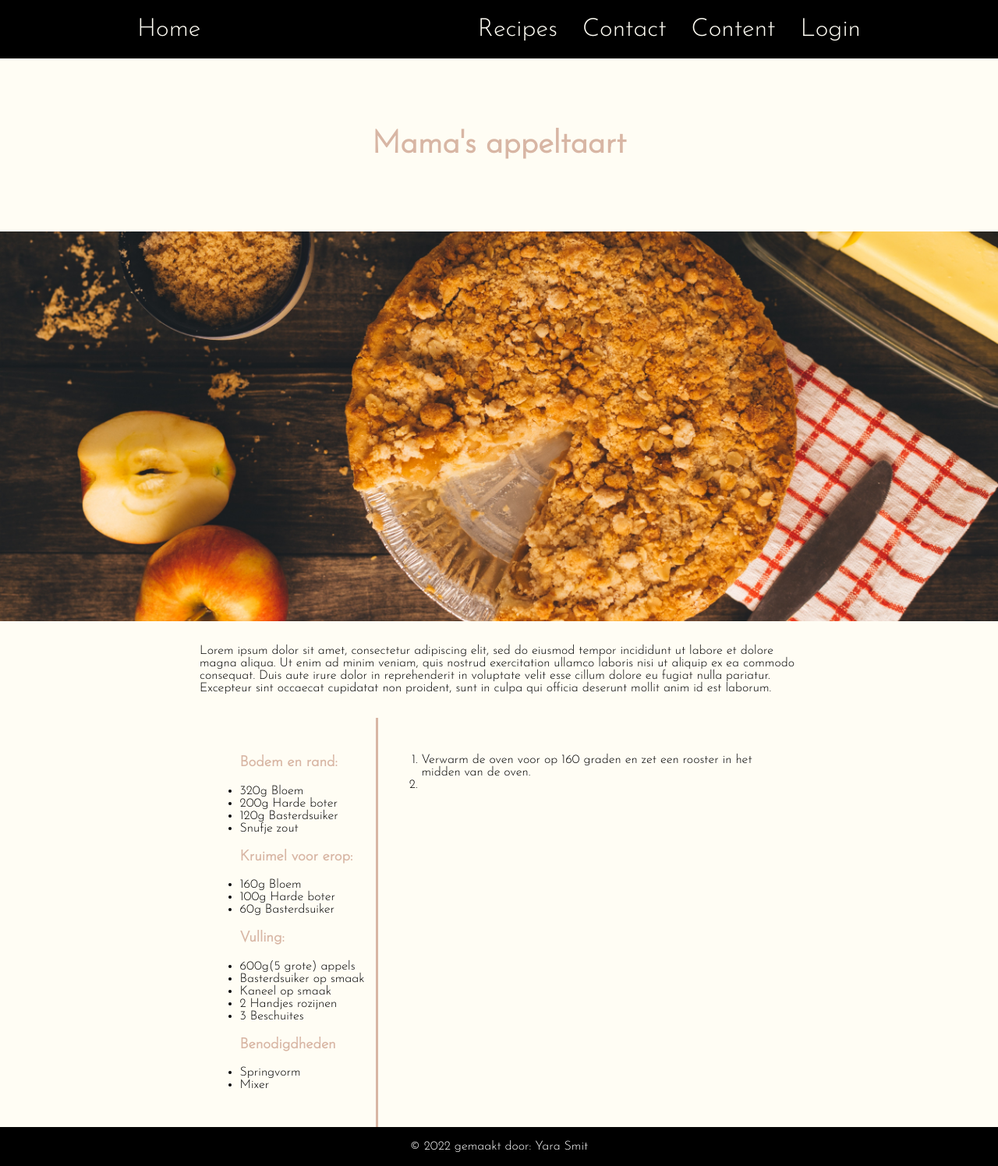
After one commit to levigeers/yaraskitchen, a PHP site: page /html/pages/recipe-single.html in a window 1280 px wide. The commit adds this page. Shown: the whole page at 78% size. Run offline with PHP 8.4, Linux system fonts and the light colour scheme; some web fonts are replaced.

Commit message:
werken aan opmaak en single recipe page

```diff
--- a/css/main.css
+++ b/css/main.css
@@ -5,7 +5,12 @@
     font-family: 'Josefin Sans', sans-serif;
 
     --pageBackgroundColor: #fffdf4;
-    --textColor: #D8B6A4;
+    --textColor: black;
+    --headingColor: #D8B6A4;
+}
+
+h1, h2, h3, h4, h5, h6 {
+    color: var(--headingColor);
 }
 
 body {
@@ -15,3 +20,12 @@ body {
     color: var(--textColor);
     background-color: var(--pageBackgroundColor);
 }
+
+footer {
+    background-color: black;
+    color: white;
+    height: 50px;
+    display: flex;
+    justify-content: center;
+    align-items: center;
+}
--- /dev/null
+++ b/css/pages/recipe-single-page.css
@@ -0,0 +1,33 @@
+h1 {
+    text-align: center;
+    padding: 5% 0;
+    font-size: 250%;
+}
+
+p {
+    margin: 30px 20%;
+}
+
+.banner-applepie {
+    background-image: url(../../media/content/apple-pie.jpg);
+    width: 100%;
+    height: 500px;
+    background-size: cover;
+    background-repeat: no-repeat;
+    background-position: center;
+}
+
+article:first-of-type{
+    border-right: solid #D8B6A4;
+    padding: 30px 15px;
+}
+
+article:last-of-type {
+    width: 40vw;
+    margin: 30px 15px;
+}
+
+.recipecontainer {
+    display: flex;
+    justify-content: center;
+}
--- a/html/pages/login.html
+++ b/html/pages/login.html
@@ -34,5 +34,8 @@
             </div>
         </div>
     </main>
+    <footer>
+        <p>&copy 2022 gemaakt door: Yara Smit</p>
+    </footer>
 </body>
 </html>
--- /dev/null
+++ b/html/pages/recipe-single.html
@@ -0,0 +1,76 @@
+<!DOCTYPE html>
+<html lang="en">
+<head>
+    <meta charset="UTF-8">
+    <meta http-equiv="X-UA-Compatible" content="IE=edge">
+    <meta name="viewport" content="width=device-width, initial-scale=1.0">
+
+    <link rel="stylesheet" href="../../css/main.css">
+    <link rel="stylesheet" href="../../css/navbar.css">
+    <link rel="stylesheet" href="../../css/pages/home-page.css">
+    <link rel="stylesheet" href="../../css/pages/recipe-single-page.css">
+
+    <title>Recipe</title>
+</head>
+<body>
+    <!-- Navbar -->
+    <nav>
+        <a href="../../index.html">Home</a></li>
+        <a href="recipe-overview.html">Recipes</a></li>
+        <a href="#">Contact</a></li>
+        <a href="#">Content</a></li>
+        <a href="html/pages/login.html">Login</a></li>
+    </nav>
+
+    <h1>Mama's appeltaart</h1>
+
+    <div class="banner-applepie">
+        <!-- Container voor de banner  -->
+    </div>
+        <p>
+            Lorem ipsum dolor sit amet, consectetur adipiscing elit, sed do eiusmod tempor incididunt ut labore et dolore magna aliqua. Ut enim ad minim veniam, quis nostrud exercitation ullamco laboris nisi ut aliquip ex ea commodo consequat. Duis aute irure dolor in reprehenderit in voluptate velit esse cillum dolore eu fugiat nulla pariatur. Excepteur sint occaecat cupidatat non proident, sunt in culpa qui officia deserunt mollit anim id est laborum.
+        </p>
+
+    <div class="recipecontainer">
+        <article>
+            <ul>
+                <h3>Bodem en rand:</h3>
+                <li>320g Bloem</li>
+                <li>200g Harde boter</li>
+                <li>120g Basterdsuiker</li>
+                <li>Snufje zout</li>
+            </ul>
+            <ul>
+                <h3>Kruimel voor erop:</h3>
+                <li>160g Bloem</li>
+                <li>100g Harde boter</li>
+                <li>60g Basterdsuiker</li>
+            </ul>
+            <ul>
+                <h3>Vulling:</h3>
+                <li>600g(5 grote) appels </li>
+                <li>Basterdsuiker op smaak</li>
+                <li>Kaneel op smaak</li>
+                <li>2 Handjes rozijnen</li>
+                <li>3 Beschuites</li>
+            </ul>
+            <ul>
+                <h3>Benodigdheden</h3>
+                <li>Springvorm</li>
+                <li>Mixer</li>
+            </ul>
+        </article>
+
+        <article>
+            <ol>
+                <li>Verwarm de oven voor op 160 graden en zet een rooster in het midden van de oven.</li>
+                <li></li>
+            </ol>
+        </article>
+    </div>
+
+    <footer>
+        <p>&copy 2022 gemaakt door: Yara Smit</p>
+    </footer>
+</body>
+</html>
--- a/index.html
+++ b/index.html
@@ -15,7 +15,7 @@
     <header>
         <nav>
             <a href="">Home</a></li>
-            <a href="">Recipes</a></li>
+            <a href="html/pages/recipe-overview.html">Recipes</a></li>
             <a href="">Contact</a></li>
             <a href="">Content</a></li>
             <a href="html/pages/login.html">Login</a></li>
@@ -59,5 +59,9 @@
             </div>
         </div>
     </main>
+
+    <footer>
+        <p>&copy 2022 gemaakt door: Yara Smit</p>
+    </footer>
 </body>
 </html>
```
Also changed, not shown: css/pages/recipe-overview-page.css (added, +40 -0 lines), css/pages/recipe-page.css (deleted, +0 -10 lines), html/pages/recipe-overview.html (added, +99 -0 lines), html/pages/recipe.html (deleted, +0 -36 lines).
